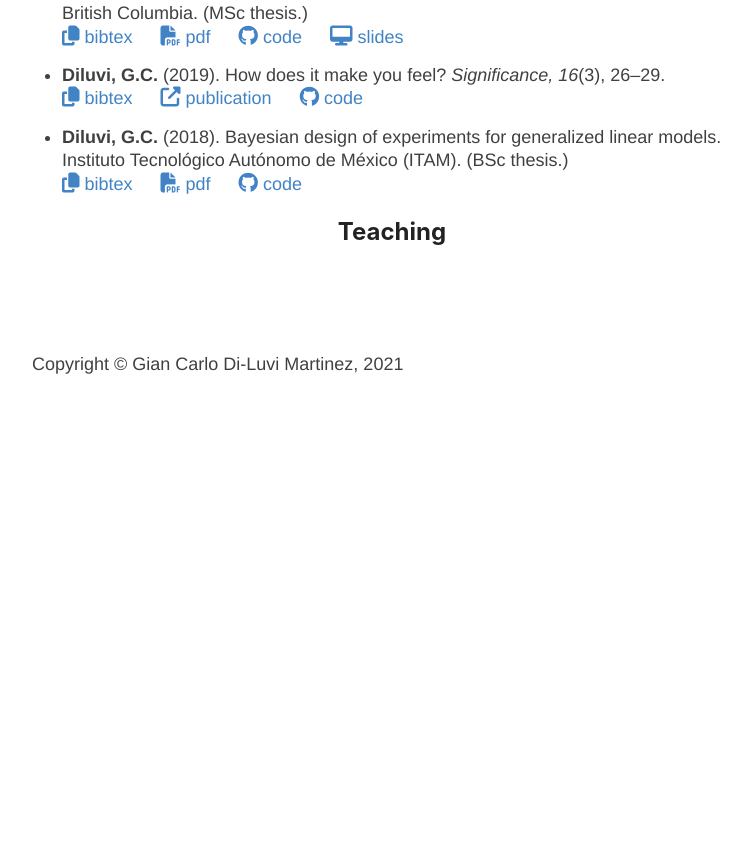
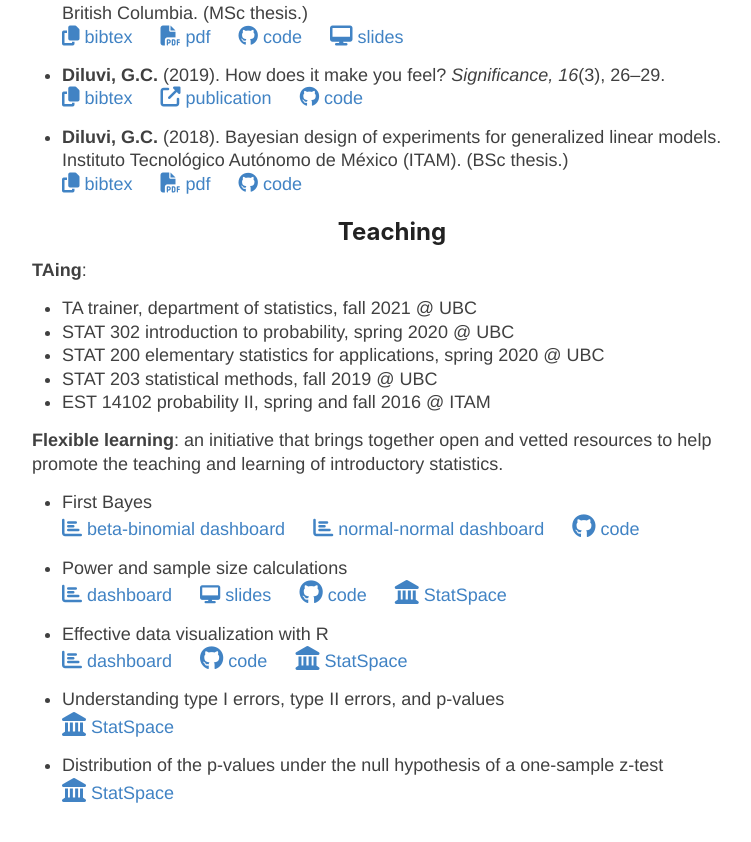
Before and after one commit to giankdiluvi/giankdiluvi.github.io, a Jekyll site: the page built from index.md, in a window 1280 px wide and 900 px high, scrolled down 1233 px. Shown: the top 842 px of the window, without its empty margins (248-999 px from the left). Built offline with Jekyll 4.4.1, drawn with Linux system fonts in a browser that asks for light colours; nearby versions of some CDN libraries; our own code applies the rules of GitHub Pages for plain Markdown files; before the commit the page ends 1758 px from its top, so only the background shows below that.

Commit message:
add teaching

```diff
--- a/index.md
+++ b/index.md
@@ -116,6 +116,63 @@ Instituto Tecnológico Autónomo de México (ITAM). (BSc thesis.) \
 
 ## Teaching
 
+**TAing**:
+- TA trainer, department of statistics, fall 2021 @ UBC
+- STAT 302 introduction to probability, spring 2020 @ UBC
+- STAT 200 elementary statistics for applications, spring 2020 @ UBC
+- STAT 203 statistical methods, fall 2019 @ UBC
+- EST 14102 probability II, spring and fall 2016 @ ITAM
+
+**Flexible learning**:
+an initiative that brings together open and vetted resources to help promote
+the teaching and learning of introductory statistics.
+
+- First Bayes \
+  <a href="https://shiny-apps.stat.ubc.ca/FlexibleLearning/FirstBayes/Beta-Binomial/" >
+    <i class="fas fa-chart-bar" style="font-size:20px"></i> beta-binomial dashboard
+  </a> &emsp;
+  <a href="https://shiny-apps.stat.ubc.ca/FlexibleLearning/FirstBayes/Normal-Normal/" >
+    <i class="fas fa-chart-bar" style="font-size:20px"></i> normal-normal dashboard
+  </a> &emsp;
+  <a href="https://github.com/GiankDiluvi/first-bayes-r" >
+    <i class="fab fa-github" style="font-size:24px"></i> code
+  </a> &emsp;
+
+- Power and sample size calculations \
+  <a href="https://shiny-apps.stat.ubc.ca/FlexibleLearning/Power/" >
+    <i class="fas fa-chart-bar" style="font-size:20px"></i> dashboard
+  </a> &emsp;
+  <a href="https://docs.google.com/presentation/d/1SbONqAg90xBF4fjRa5W73SI7Y4C5DUB0-Dg6oVTgdqc/edit?usp=sharing" >
+    <i class="fas fa-desktop" style="font-size:18px"></i> slides
+  </a> &emsp;
+  <a href="https://github.com/GiankDiluvi/power" >
+    <i class="fab fa-github" style="font-size:24px"></i> code
+  </a> &emsp;
+  <a href="https://statspace.elearning.ubc.ca/handle/123456789/333" >
+    <i class="fas fa-landmark" style="font-size:24px"></i> StatSpace
+  </a>
+
+
+- Effective data visualization with R \
+<a href="https://shiny-apps.stat.ubc.ca/FlexibleLearning/Effective-Data-Viz/" >
+  <i class="fas fa-chart-bar" style="font-size:20px"></i> dashboard
+</a> &emsp;
+<a href="https://github.com/UBC-DSCI/dataviz-r" >
+  <i class="fab fa-github" style="font-size:24px"></i> code
+</a> &emsp;
+<a href="https://statspace.elearning.ubc.ca/handle/123456789/332" >
+  <i class="fas fa-landmark" style="font-size:24px"></i> StatSpace
+</a>
+
+- Understanding type I errors, type II errors, and p-values \
+<a href="https://statspace.elearning.ubc.ca/handle/123456789/399" >
+  <i class="fas fa-landmark" style="font-size:24px"></i> StatSpace
+</a>
+
+- Distribution of the p-values under the null hypothesis of a one-sample z-test \
+<a href="https://statspace.elearning.ubc.ca/handle/123456789/400" >
+  <i class="fas fa-landmark" style="font-size:24px"></i> StatSpace
+</a>
 
 <br>
 <br>
```
Also changed, not shown: 2 other files.
